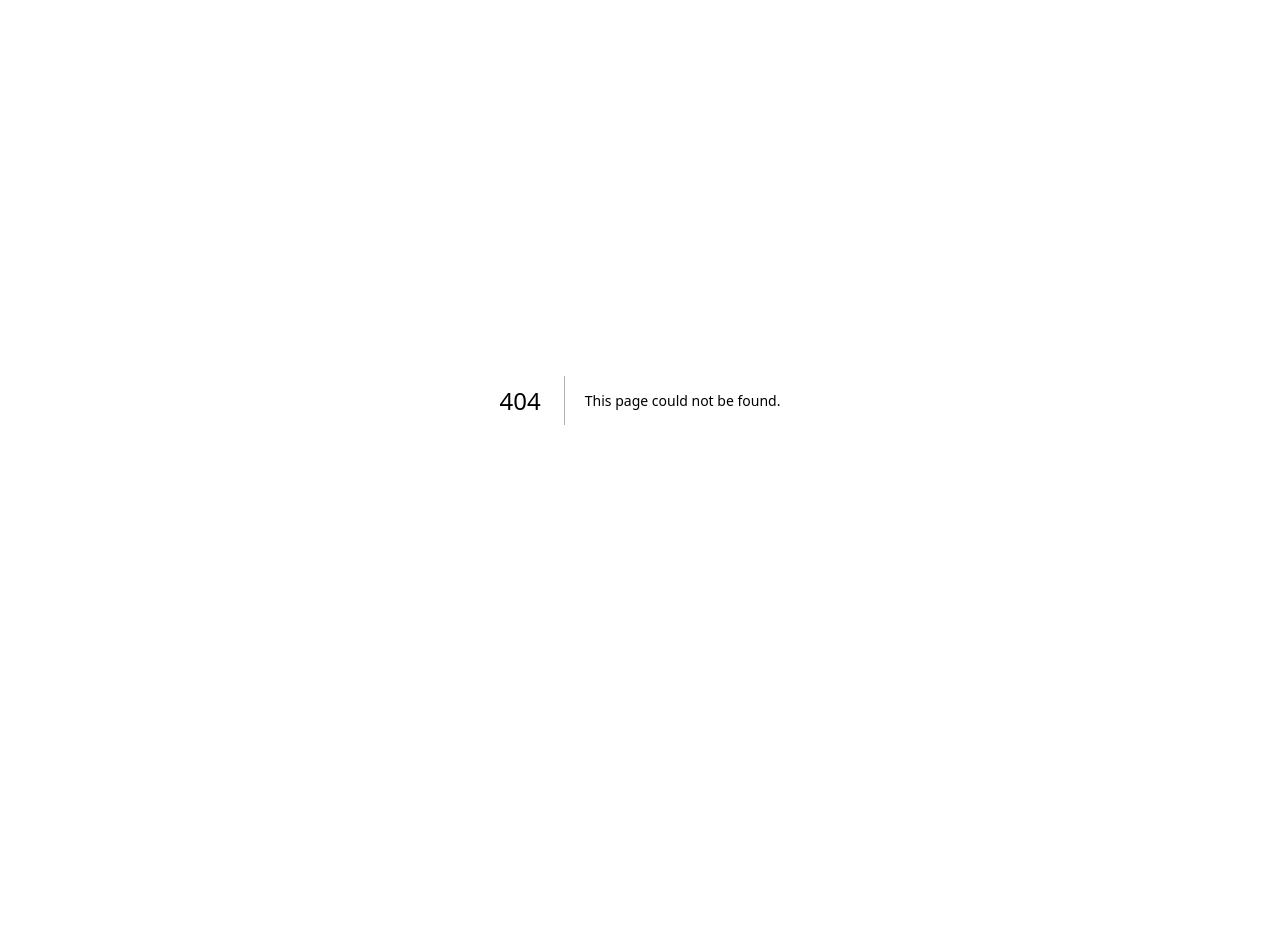
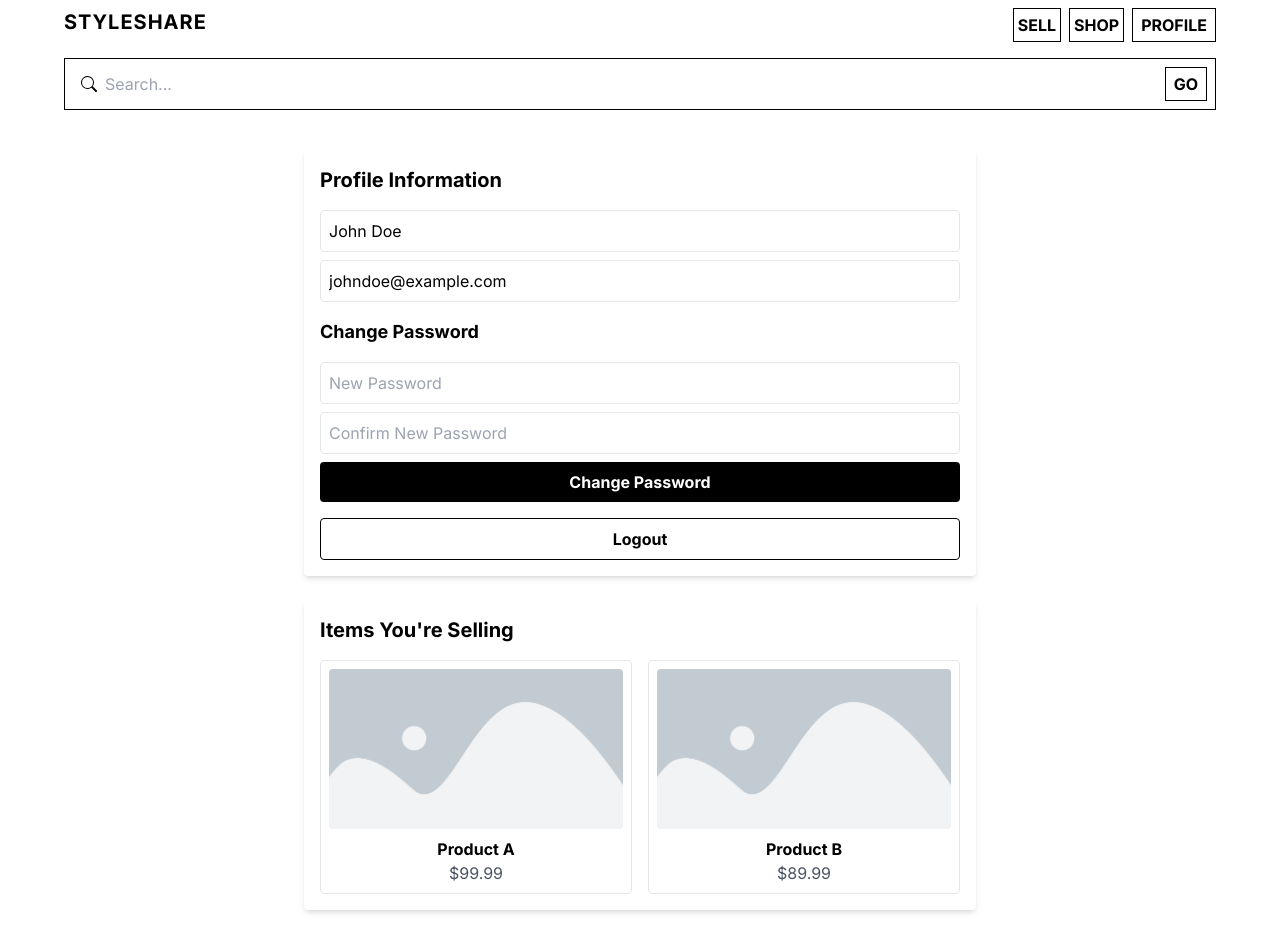
Before and after one commit to FlackCode/StyleShare_v3, a Next.js app: page /profile in a window 1280 px wide. Before the commit this address had no page. Before the commit the page ends 800 px from the top, so only its background shows below. Built offline with nearby package versions, Linux system fonts and the light colour scheme.

Commit message:
Added Profile page since i forgot about it
School starting, wont be as active unfortunately...

```diff
--- a/src/app/page.tsx
+++ b/src/app/page.tsx
@@ -4,6 +4,7 @@ export default function Home() {
   return (
     <div className="h-screen">
       <Navbar />
+      {/*
       <div className="border-t border-b border-gray-300 p-4 flex justify-between xl:px-16">
         <h1 className="font-bold md:text-lg transition-all duration-300 hover:scale-105 select-none cursor-pointer">BRANDS</h1>
         <h1 className="font-bold md:text-lg transition-all duration-300 hover:scale-105 select-none cursor-pointer">MEN</h1>
@@ -11,6 +12,7 @@ export default function Home() {
         <h1 className="font-bold md:text-lg transition-all duration-300 hover:scale-105 select-none cursor-pointer">SALES</h1>
         <h1 className="font-bold md:text-lg transition-all duration-300 hover:scale-105 select-none cursor-pointer">NEW</h1>
       </div>
+      */}
       <div className="flex justify-center">
         <div className="flex flex-col justify-center min-h-[80svh] px-2 md:px-8 xl:max-w-3xl">
           <h1 className="text-3xl md:text-5xl font-bold text-center py-2">FIND YOUR OWN STYLE</h1>
--- /dev/null
+++ b/src/app/profile/page.tsx
@@ -0,0 +1,81 @@
+"use client";
+
+import { useState } from "react";
+import Link from "next/link";
+import Navbar from "@/components/NavBar";
+
+type Product = {
+  id: number;
+  name: string;
+  price: string;
+  imagePath: string;
+};
+
+export default function ProfilePage() {
+  const [products, setProducts] = useState<Product[]>([
+    { id: 1, name: "Product A", price: "$99.99", imagePath: "/placeholder.webp" },
+    { id: 2, name: "Product B", price: "$89.99", imagePath: "/placeholder.webp" },
+  ]);
+
+  const [userInfo, setUserInfo] = useState({
+    name: "John Doe",
+    email: "johndoe@example.com",
+    password: "",
+    confirmPassword: "",
+  });
+
+  const handleInputChange = (e: React.ChangeEvent<HTMLInputElement>) => {
+    const { name, value } = e.target;
+    setUserInfo({ ...userInfo, [name]: value });
+  };
+
+  const handlePasswordChange = (e: React.FormEvent) => {
+    e.preventDefault();
+    alert("Password changed successfully!");
+  };
+
+  return (
+    <div>
+        <Navbar />
+            <div className="flex flex-col items-center p-4 xl:p-8">
+            <div className="w-full max-w-2xl bg-white shadow-md rounded p-4 mb-6">
+              <h1 className="text-xl font-bold mb-4">Profile Information</h1>
+              <div className="flex flex-col gap-2 mb-4">
+                <input type="text" name="name" value={userInfo.name} onChange={handleInputChange} placeholder="Name" className="border p-2 rounded w-full"/>
+                <input type="email" name="email" value={userInfo.email} onChange={handleInputChange} placeholder="Email" className="border p-2 rounded w-full"/>
+              </div>
+              <form onSubmit={handlePasswordChange} className="flex flex-col gap-2 mb-4">
+                <h2 className="font-bold text-lg mb-2">Change Password</h2>
+                <input type="password" name="password" value={userInfo.password} onChange={handleInputChange} placeholder="New Password" className="border p-2 rounded w-full"/>
+                <input type="password" name="confirmPassword" value={userInfo.confirmPassword} onChange={handleInputChange} placeholder="Confirm New Password" className="border p-2 rounded w-full"/>
+                <button
+                  type="submit"
+                  className="bg-black text-white py-2 px-4 rounded font-bold hover:bg-gray-800 transition duration-300"
+                >
+                  Change Password
+                </button>
+              </form>
+              <button className="w-full py-2 px-4 border border-black rounded font-bold hover:bg-black hover:text-white transition duration-300">
+                Logout
+              </button>
+            </div>
+            <div className="w-full max-w-2xl bg-white shadow-md rounded p-4">
+              <h2 className="text-xl font-bold mb-4">Items You're Selling</h2>
+              {products.length > 0 ? (
+                <div className="grid grid-cols-1 md:grid-cols-2 gap-4">
+                  {products.map((product) => (
+                    <div key={product.id} className="border p-2 rounded flex flex-col items-center">
+                      <img src={product.imagePath} alt={product.name} className="w-full h-40 object-cover rounded mb-2" />
+                      <h3 className="font-bold">{product.name}</h3>
+                      <p className="text-gray-600">{product.price}</p>
+                    </div>
+                  ))}
+                </div>
+              ) : (
+                <p>No items listed for sale yet.</p>
+              )}
+            </div>
+        </div>
+    </div>
+  );
+}
--- a/src/components/NavBar.tsx
+++ b/src/components/NavBar.tsx
@@ -2,19 +2,29 @@ import Link from "next/link";
 import { BsSearch } from "react-icons/bs";
 
 export default function Navbar() {
+  const isLoggedIn = true;
+
     return (
         <>
             <div className="flex justify-between py-2 px-4 xl:px-16">
               <Link href={'/'} className="font-bold tracking-wider text-lg md:text-xl">STYLESHARE</Link>
               <div className="flex gap-2">
-                <Link href={"/sell"} className="border border-black font-bold text-xs md:text-base px-1 transition-all duration-300 hover:bg-black hover:text-white
+                <Link href={isLoggedIn ? "/sell" : "/login"} className="border border-black font-bold text-xs md:text-base px-1 transition-all duration-300 hover:bg-black hover:text-white
                 flex items-center">SELL</Link>
                 <Link href={"/shop"} className="border border-black font-bold text-xs md:text-base px-1 transition-all duration-300 hover:bg-black hover:text-white
                 flex items-center">SHOP</Link>
-                <Link href={"/login"} className="border border-black font-bold text-xs md:text-base px-1 transition-all duration-300 hover:bg-black hover:text-white
-                flex items-center">LOGIN</Link>
-                <Link href={"/register"} className="border border-black font-bold text-xs md:text-base px-1 transition-all duration-300 hover:bg-black hover:text-white
-                flex items-center">SIGN UP</Link>
+                {isLoggedIn ? (
+                  <Link href={"/profile"} className="border border-black font-bold text-xs md:text-base px-2 py-1 transition-all duration-300 hover:bg-black hover:text-white
+                  flex items-center">PROFILE</Link>
+                ) : (
+                  <>
+                    <Link href={"/login"} className="border border-black font-bold text-xs md:text-base px-2 py-1 transition-all duration-300 hover:bg-black hover:text-white
+                    flex items-center">LOGIN</Link>
+                    <Link
+                      href={"/register"} className="border border-black font-bold text-xs md:text-base px-2 py-1 transition-all duration-300 hover:bg-black hover:text-white
+                      flex items-center">SIGN UP</Link>
+                  </>
+                )}
               </div>
             </div>
             <form className="px-2 py-2 m-2 border border-black flex flex-row items-center xl:mx-16">
```
